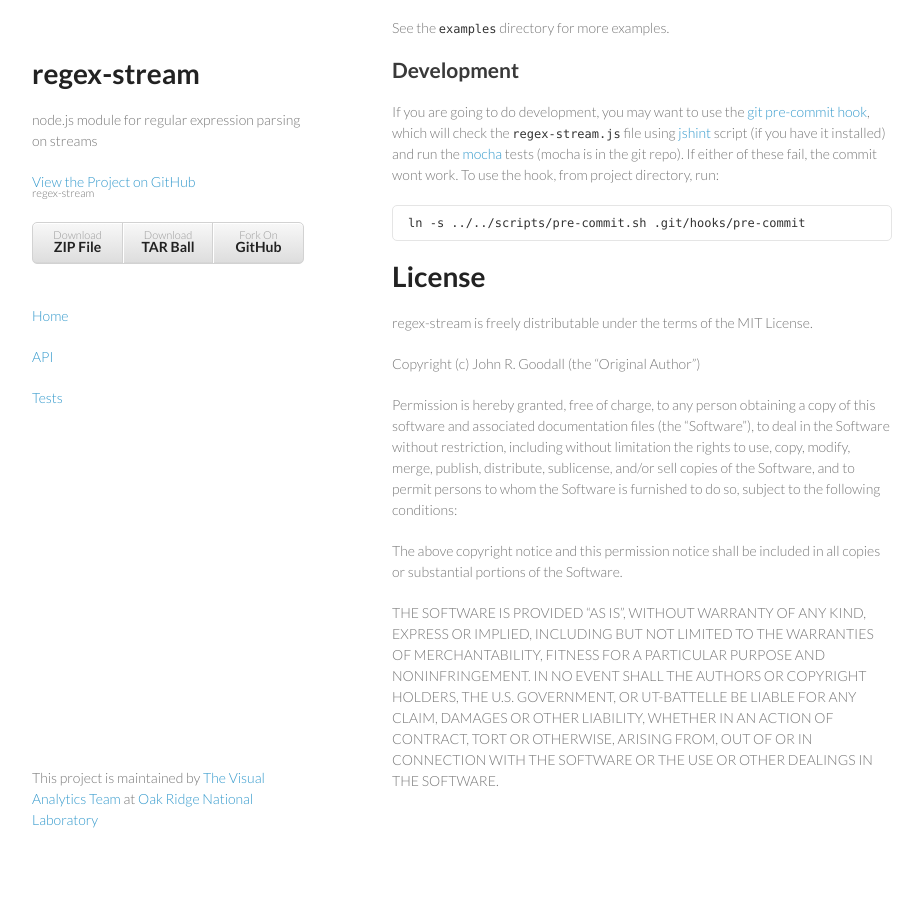
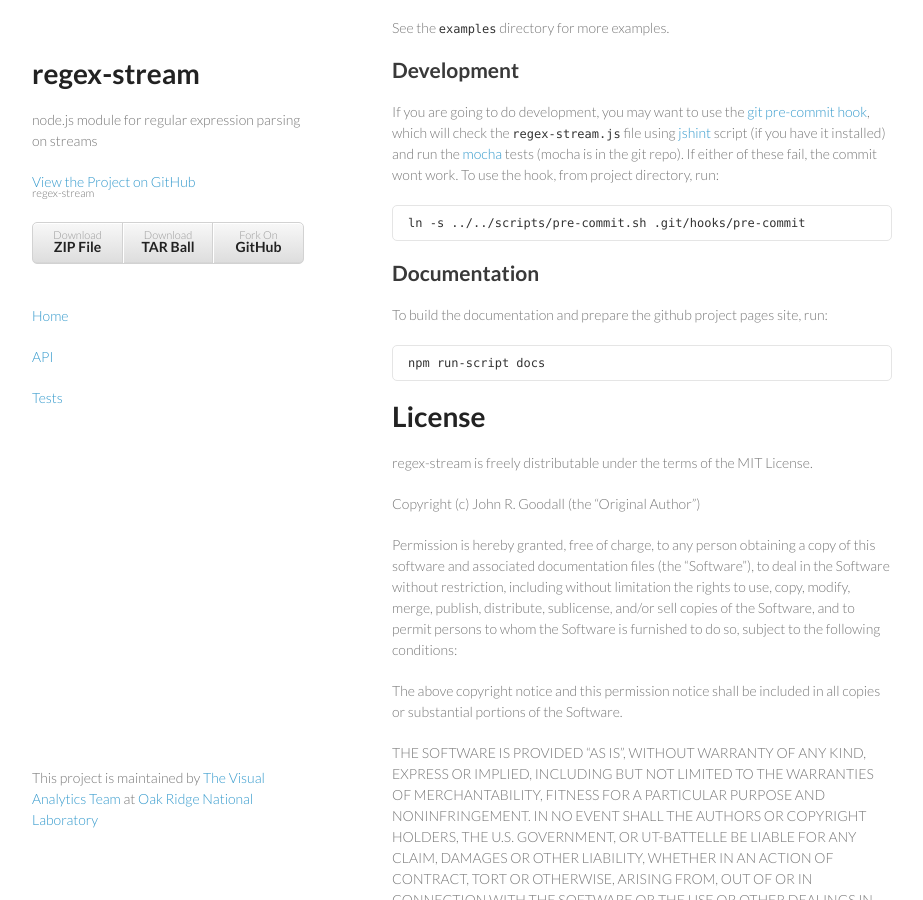
Before and after one commit to ornl-sava/regex-stream, a Jekyll site: the page built from site/index.md, in a window 1280 px wide and 900 px high, scrolled down 1211 px. Shown: the whole window, without its empty margins (178-1101 px from the left). Built offline with Jekyll 4.4.1, drawn with Linux system fonts in a browser that asks for light colours; Markdown is read by kramdown in place of the engine named in the settings; before the commit the page ends 2072 px from its top, so only the background shows below that.

Commit message:
updated project home page with new readme

```diff
--- a/site/index.md
+++ b/site/index.md
@@ -60,6 +60,12 @@ If you are going to do development, you may want to use the [git pre-commit hook
 
     ln -s ../../scripts/pre-commit.sh .git/hooks/pre-commit
 
+## Documentation
+
+To build the documentation and prepare the github project pages site, run:
+
+    npm run-script docs
+
 
 
 # License
```
